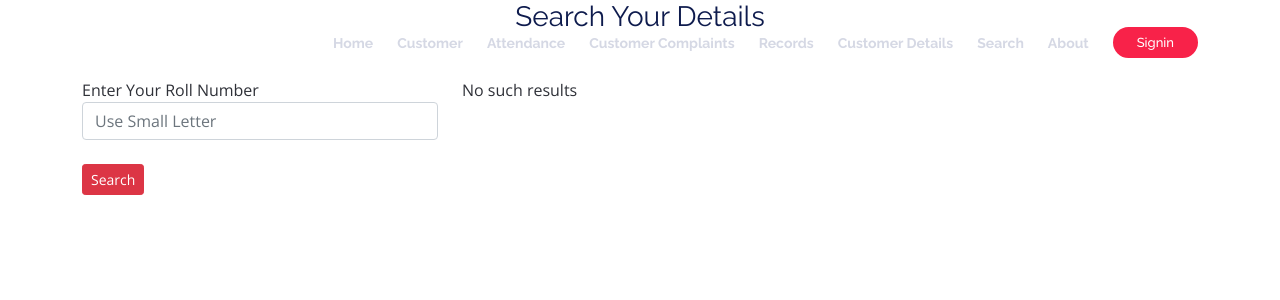
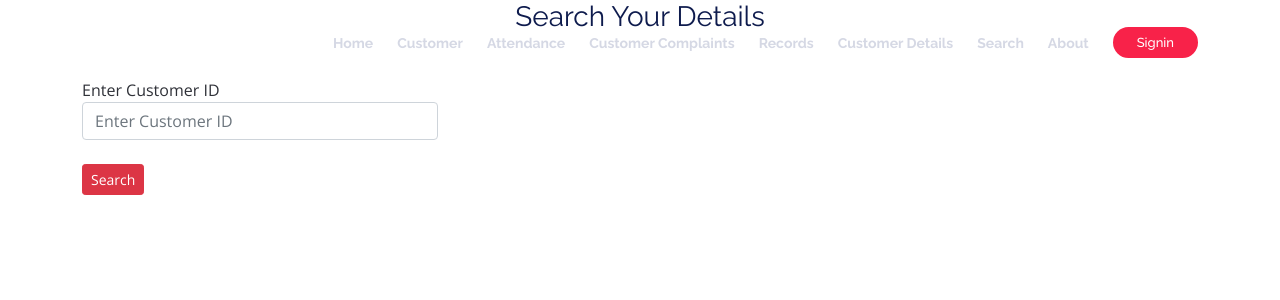
Before and after one commit to ashwinchandra08/CRM, a Flask app: page /search in a window 1280 px wide. Shown: the top 300 px of the page. Run offline with Flask 2, Linux system fonts and the light colour scheme; parts of the project's set-up code (start-up, migrations or seed data) failed here and were passed over; some libraries are stand-ins or nearby versions.

Commit message:
search_updated

```diff
--- a/student management/main.py
+++ b/student management/main.py
@@ -1,11 +1,12 @@
 from flask import Flask,render_template,request,session,redirect,url_for,flash,jsonify
 from flask_sqlalchemy import SQLAlchemy
-from sqlalchemy import Column, Integer, String, Date,ForeignKey,Float
+from sqlalchemy import Column, Integer, String, Date,ForeignKey,Float,text
 from flask_login import UserMixin
 from werkzeug.security import generate_password_hash,check_password_hash
 from flask_login import login_user,logout_user,login_manager,LoginManager
 from flask_login import login_required,current_user
 import json
+import hashlib
 
 # MY db connection
 local_server= True
@@ -24,7 +25,7 @@ def load_user(user_S_ID):
 
 
 # app.config['SQLALCHEMY_DATABASE_URL']='mysql://username:password@localhost/databas_table_name'
-app.config['SQLALCHEMY_DATABASE_URI']='mysql://root:@localhost/project'
+app.config['SQLALCHEMY_DATABASE_URI']='mysql://root:ananya123@localhost/projectcrm?unix_socket=/var/lib/mysql/mysql.sock'
 db=SQLAlchemy(app)
 
 # here we will create db models that is tables
@@ -44,7 +45,7 @@ class Complaint(db.Model):
     Current_Status = db.Column(db.String(100))
 
 class Customer(db.Model):
-    Cust_ID = db.Column(db.Integer, primary_key=True)
+    Cust_ID = db.Column(db.Integer, primary_key=True,autoincrement=True,default=0)
     Name=db.Column(db.String(100))
     Address = db.Column(db.String(100))
     Phone_No = db.Column(db.Integer)
@@ -60,13 +61,15 @@ class Product(db.Model):
 
 
 class Salesman(UserMixin,db.Model):
-    id = db.Column(db.Integer, primary_key=True)
+    S_ID = db.Column(db.Integer, primary_key=True)
     Name = db.Column(db.String(100))
     Phone_No = db.Column(db.Integer)
     Email=db.Column(db.String(100),unique=True)
     Position=db.Column(db.String(100))
     Territory=db.Column(db.String(100))
     password=db.Column(db.String(1000))
+    def get_id(self):
+        return str(self.S_ID)
 
 
     # Define other attributes for the Salesman table
@@ -116,8 +119,8 @@ def index():
 
 @app.route('/studentdetails')
 def studentdetails():
-    # query=db.engine.execute(f"SELECT * FROM `student`")
-    query=Customer.query.all()
+    query=db.session.execute(text("CALL GetAllCustomers();") )
+    #query=Customer.query.all()
     return render_template('studentdetails.html',query=query)
 
 '''
@@ -160,20 +163,45 @@ def Transaction():
         atte=Transaction(rollno=rollno,attendance=attend)
         db.session.add(atte)
         db.session.commit()
-        flash("Attendance added","warning")
+        flash("Transaction added","warning")
 
 
     return render_template('attendance.html',query=query)
 
 @app.route('/search',methods=['POST','GET'])
+
+
+
 def search():
-    if request.method=="POST":
-        rollno=request.form.get('roll')
-        bio=Customer.query.filter_by(rollno=rollno).first()
-        attend=Transaction.query.filter_by(rollno=rollno).first()
-        return render_template('search.html',bio=bio,attend=attend)
+    if request.method == "POST":
+        Cust_ID = request.form.get('Cust_ID')
+        if Cust_ID==0:
+            return redirect('/studentdetails')
+        try:
+            # Use SQLAlchemy Session to execute the stored procedure GetCustomerDetails
+            with db.session.begin() as session:
+                # Use text construct to represent the SQL expression
+                query = db.session.execute(text("CALL GetCustomerDetails(:Cust_ID)"), {"Cust_ID": Cust_ID})
+
+                # Fetch the result set
+                customer = query.fetchone()
+
+                if customer is None:
+                    flash("No customer found with the provided ID", "warning")
+                    return render_template('search.html')
+
+                # Log the result for debugging
+                #current_app.logger.info(f"Retrieved customer details: {customer}")
+
+                return render_template('search.html', customer=customer)
+        except Exception as e:
+            # Log any exceptions for debugging
+            #current_app.logger.error(f"Error retrieving customer details: {e}")
+            flash("An error occurred while retrieving customer details", "danger")
+            raise  # Reraise the exception to see the full traceback in the console
 
     return render_template('search.html')
+
 
 @app.route("/delete/<string:Cust_ID>",methods=['POST','GET'])
 @login_required
@@ -202,7 +230,7 @@ def edit(Cust_ID):
         post.Address=Address
         post.Phone_No=Phone_No
         db.session.commit()
-        flash("Slot is Updates","success")
+        flash("Slot is Updated","success")
         return redirect('/studentdetails')
     dept=Product.query.all()
     posts=Customer.query.filter_by(Cust_ID=Cust_ID).first()
@@ -230,7 +258,7 @@ def signup():
         Position = request.form.get("Position")
         Territory = request.form.get("Territory")
         password=request.form.get('password')
-        encpassword=generate_password_hash(password)
+        #encpassword=hashlib.sha256(password.encode('utf-8')).hexdigest()
 
         user=Salesman.query.filter_by(Email=Email).first()
         if user:
@@ -240,7 +268,7 @@ def signup():
         # new_user=db.engine.execute(f"INSERT INTO `user` (`username`,`email`,`password`) VALUES ('{username}','{email}','{encpassword}')")
 
         # this is method 2 to save data in db
-        newuser=Salesman(Name=Name,Phone_No = Phone_No,Email=Email,Position=Position,Territory=Territory, password=encpassword)
+        newuser=Salesman(Name=Name,Phone_No = Phone_No,Email=Email,Position=Position,Territory=Territory, password=password)
         db.session.add(newuser)
         db.session.commit()
         flash("Signup Succes Please Login","success")
@@ -257,13 +285,14 @@ def login():
         password=request.form.get('password')
         user=Salesman.query.filter_by(Email=Email).first()
 
-        if user and check_password_hash(user.password,password):
+        if user and password:
             login_user(user)
-            flash("Login Success","primary")
+            flash("Login Success", "primary")
             return redirect(url_for('index'))
         else:
-            flash("invalid credentials","danger")
+            flash("Invalid credentials", "danger")
             return render_template('login.html')
+
 
     return render_template('login.html')
 
--- /dev/null
+++ b/student management/myenv/pyvenv.cfg
@@ -0,0 +1,3 @@
+home = /Library/Developer/CommandLineTools/usr/bin
+include-system-site-packages = false
+version = 3.9.6
--- a/student management/templates/search.html
+++ b/student management/templates/search.html
@@ -3,73 +3,47 @@
 Search
 {% endblock title %}
 
+{% block body %}
+    <h3 class="text-center"><span>Search Your Details</span></h3>
 
-
-{% block body %}
- <h3 class="text-center"><span>Search Your Details</span> </h3>
-
-{% with messages=get_flashed_messages(with_categories=true) %}
+    {% with messages = get_flashed_messages(with_categories=true) %}
         {% if messages %}
             {% for category, message in messages %}
-
-<div class="alert alert-{{category}} alert-dismissible fade show" role="alert">
-    {{message}}
-
-
+                <div class="alert alert-{{ category }} alert-dismissible fade show" role="alert">
+                    {{ message }}
                 </div>
             {% endfor %}
         {% endif %}
     {% endwith %}
     <br>
     <div class="container">
-
         <div class="row">
-
             <div class="col-md-4">
-
                 <form action="/search" method="post">
-
-
                     <div class="form-group">
-<label for="attendance">Enter Your Roll Number</label>
-<input type="text" class="form-control" name="roll" id="roll" placeholder="Use Small Letter">
+                        <label for="cust_id">Enter Customer ID</label>
+                        <input type="text" class="form-control" name="Cust_ID" id="cust_id" placeholder="Enter Customer ID">
                     </div>
                     <br>
-
                     <button type="submit" class="btn btn-danger btn-sm btn-block">Search</button>
                 </form>
                 <br>
                 <br>
+            </div>
+            <div class="col-md-8">
+                {% if customer %}
+                    <br>
+                    <h3>Customer Details</h3>
+                    <hr>
+                    <li>Customer ID: {{ customer.Cust_ID }}</li>
+                    <li>Name: {{ customer.Name }}</li>
+                    <li>Address: {{ customer.Address }}</li>
+                    <li>Phone No: {{ customer.Phone_No }}</li>
+                    <hr>
+                {% else %}
 
-</div>
-
-
-<div class="col-md-8">
-{% if bio %}
-<br>
-<h3>Your Details</h3>
- <hr>
- <li>Roll No : {{bio.rollno}}</li>
-
- <li>Name    : {{bio.sname}}</li>
-  <li>Sem   : {{bio.sem}}</li>
-  <li>Gender   : {{bio.gender}}</li>
-  <li>Branch  : {{bio.branch}}</li>
-  <li>Email  : {{bio.email}}</li>
-  <li>Number  : {{bio.number}}</li>
-  <li>Address  : {{bio.address}}</li>
-  <hr>
-  <h3>Attendance Status</h3>
-  <hr>
-  <li>Attendance : {{attend.attendance}}</li>
-<br><br>
-{% else %}
-No such results
                 {% endif %}
-
             </div>
         </div>
-
-
-
+    </div>
 {% endblock body %}
```
Also changed, not shown: 13 other files. Lines whose indentation alone changed are shown as unchanged.
